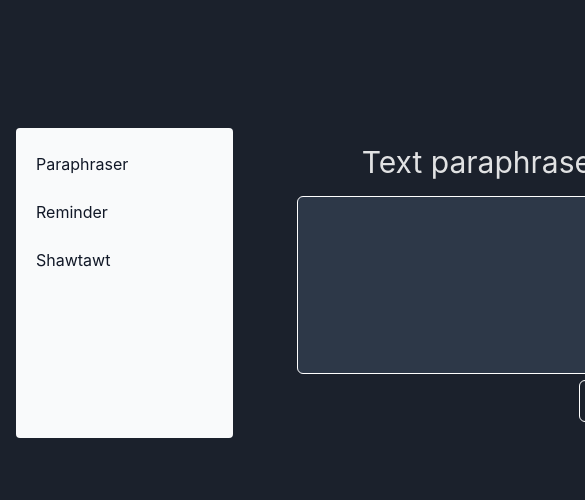
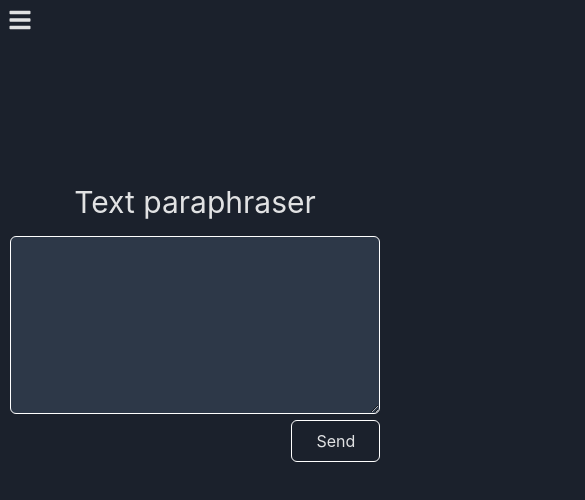
Before and after one commit to briankarlsayen/prototype-fe, a React (Vite) app: page /paraphrase in a window 390 px wide. Shown: the top 500 px of the page, 585 px wide, since content can reach past the window. Built offline with nearby package versions, Linux system fonts and the light colour scheme.

Commit message:
fix: mobile responsiveness all components

```diff
--- a/src/App.tsx
+++ b/src/App.tsx
@@ -1,49 +1,77 @@
-import Paraphraser from './components/pages/Paraphraser'
 import { Outlet, Link } from "react-router-dom";
 import { useLocation } from 'react-router-dom';
-import { useEffect } from 'react';
+import { FaBars } from "react-icons/fa";
+import { useState, useEffect } from "react";
 import Home from './components/Home';
-const SidebarItem = ({ title, route }: any) => {
+
+const breakPoint = 768;
+
+const SidebarItem = ({ title, route, loc, setModalShow }: any) => {
   return(
-    <li >
-      <Link to={route}>
+    <li className={loc === route ? 'bg-gray-700 rounded-lg' : ''}>
+      <Link onClick={window.innerWidth >= breakPoint ? undefined : ()=>setModalShow(false)} to={route}>
         <p className="flex items-center p-2 text-base font-normal text-gray-900 rounded-lg dark:text-white hover:bg-gray-100 dark:hover:bg-gray-700 cursor-pointer">{title}</p>
       </Link>
     </li>
   )
 }
 
-
 function App() {
+  const [modalShow, setModalShow] =  useState(false)
   let location = useLocation();
   const sideBarItems = [
     {
       title: "Paraphraser",
-      route: "paraphrase"
+      route: "/paraphrase"
     },
     {
       title: "Reminder",
-      route: "reminders"
+      route: "/reminders"
     },
     {
       title: "Shawtawt",
-      route: "shawtawt"
+      route: "/shawtawt"
     }
   ]
 
+  const checkWinWidth = () => {
+    if(window.innerWidth >= breakPoint) {
+      setModalShow(true)
+    } else {
+      setModalShow(false)
+    }
+  }
+
+  useEffect(() => {
+    checkWinWidth()
+    window.addEventListener("resize", checkWinWidth);
+    return () => {
+      window.removeEventListener('resize', checkWinWidth);
+    }
+  }, [])
   return (
-    <div className='mt-32'>
-      <div className="w-screen flex min-w-[calc(100vh-8rem)]" aria-label="Sidebar">
-        <div className="px-3 py-4 overflow-y-auto rounded bg-gray-50 dark:bg-gray-800 mx-4 w-[20rem] max-h-[40rem]">
+    <div className='h-screen relative'>
+      <div className='pb-32 items-center flex'>
+        <FaBars onClick={()=>setModalShow(!modalShow)} className='w-10 h-10 p-2 cursor-pointer flex md:hidden' />
+      </div>
+
+      <div className="h-[calc(100vh-12rem)] flex min-w-[calc(100vw-8rem)] transition-all duration-500 w-screen" aria-label="Sidebar">
+        { modalShow ?
+        <div className="absolute md:relative top-10 md:top-0 px-4 py-4 rounded w-full bg-gray-50 dark:bg-gray-800 md:w-[20rem] md:h-[70vh]">
           <ul className="space-y-2">
             {
               sideBarItems?.map((item) => {
-                return <SidebarItem key={item.title} title={item.title} route={item.route} />
+                return <SidebarItem key={item.title} title={item.title} route={item.route} loc={location.pathname} setModalShow={setModalShow}/>
               })
             }
           </ul>
         </div>
-        <div className='w-full'>
+        : null
+        }
+        { window.innerWidth >= breakPoint ?
+          <div className="p-4"></div> : null
+        }
+        <div id="content" className='w-full'>
           { location.pathname === "/" ?
             <Home /> :
             <Outlet />
--- a/src/components/pages/Paraphraser/index.tsx
+++ b/src/components/pages/Paraphraser/index.tsx
@@ -38,9 +38,9 @@ function Paraphraser() {
   }, [timer, timerCount])
   return (
     <div className='paraphrase-container'>
-      <div className='flex flex-col m-auto justify-center align-middle items-center md:w-[50rem]  w-full'>
+      <div className='flex flex-col m-auto justify-center align-middle items-center max-w-[50rem] md:max-w-full w-full'>
         <h1 className='text-3xl py-4'>Text paraphraser</h1>
-        <div className='max-w-[95vw] w-full'>
+        <div className='max-w-[95vw] md:max-w-[50rem] w-full'>
           <TextareaAutosize className='input-container rounded-md w-full p-4 outline-none' autoFocus minRows={6} value={inputText} onChange={(e)=>setInputText(e.target.value)} />
           { clicked ?
             <button className='sendBtn sendingBtn'>Send</button> :
@@ -48,7 +48,7 @@ function Paraphraser() {
           }
         </div>
         {resultText ? <p className='pt-4 text-xl'>Result</p> : null}
-        <p className='pt-4 max-w-[95vw] w-full'>{resultText}</p>
+        <p className='pt-4 max-w-[95vw] md:max-w-[50rem] w-full'>{resultText}</p>
       </div>
     </div>
   )
--- a/src/components/pages/Reminder/index.tsx
+++ b/src/components/pages/Reminder/index.tsx
@@ -3,7 +3,7 @@ import React from 'react'
 const Reminder = () => {
   return (
     <div className='w-full flex justify-center'>
-      <div className='flex flex-col w-[50rem] text-center'>
+      <div className='flex flex-col w-full text-center'>
         <h1 className='text-3xl pt-4 text-center'>Reminder</h1>
         <h2 className='uppercase text-sm pb-8 text-[#979797]'>Comming soon!</h2>
         {/* <h3 className='text-xl'>Comming soon</h3> */}
--- a/src/components/pages/Shawtawt/index.tsx
+++ b/src/components/pages/Shawtawt/index.tsx
@@ -1,7 +1,6 @@
 import { useEffect, useState } from 'react'
 import { FaExpandAlt, FaEdit, FaMinus } from "react-icons/fa";
 import { ShawtawtItem, ShawtawtProps } from '../../../../types';
-
 // enchancements
 // [ ] show edit icon when hovered
 
@@ -220,9 +219,9 @@ const Shawtawt = () => {
   }
 
   return (
-    <div className='flex text-center relative'>
+    <div className='flex text-center relative h-full pb-32 items-center'>
       <h1 className='text-7xl flex-1'>{shawtawtObj?.title ? shawtawtObj?.title : ""}</h1>
-      <FaExpandAlt onClick={modalHandler} className='w-10 h-10 p-1 rounded-md border border-white cursor-pointer fixed bottom-10 right-10' />
+      <FaExpandAlt onClick={modalHandler} className={modalShow ? 'expand-btn-active' : 'expand-btn-inactive'} />
       { modalShow ?
         <ItemModal items={items}
         submitHandler={submitHandler}
--- a/src/index.css
+++ b/src/index.css
@@ -19,6 +19,10 @@
 @tailwind components;
 @tailwind utilities;
 
+.fit-height {
+  height: fit-content !important;
+}
+
 .paraphrase-container {
   @apply text-base;
 }
@@ -34,3 +38,13 @@
 .sendingBtn {
   @apply bg-white text-[#1B212C];
 }
+
+
+/* shawawt */
+.expand-btn-inactive {
+  @apply w-10 h-10 p-1 rounded-md border border-white cursor-pointer fixed bottom-10 right-10 z-50 hover:text-gray-400 hover:border-gray-400;
+}
+
+.expand-btn-active {
+  @apply w-10 h-10 p-1 rounded-md border cursor-pointer fixed bottom-10 right-10 z-50 text-gray-400 border-gray-400;
+}
```
